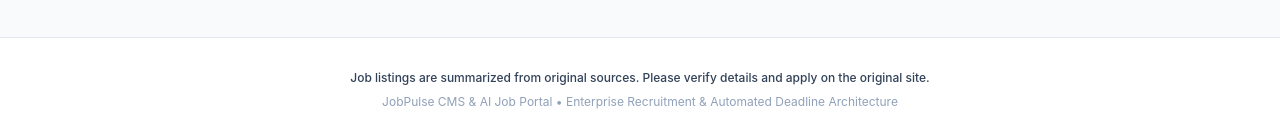
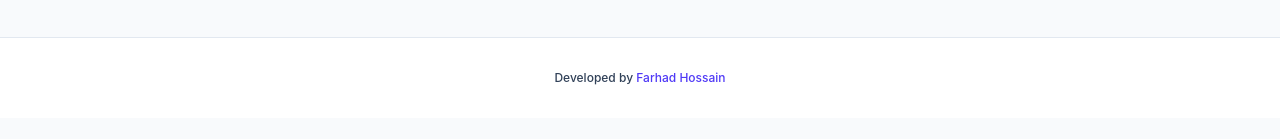
Before and after one commit to farhad-webdev/jobprotal, a React (Vite) app: page / in a window 1280 px wide. Shown: the part 1101-1240 px from the top of the page. After the commit the page ends 1219 px from the top, so only its background shows below. Built offline with nearby package versions, Linux system fonts and the light colour scheme; no server answers.

Commit message:
Footer: replace disclaimer with Developed by Farhad Hossain link

```diff
--- a/src/App.tsx
+++ b/src/App.tsx
@@ -207,9 +207,18 @@ export default function App() {
 
       {/* Footer */}
       <footer className="border-t border-slate-200 bg-white py-8 text-center text-xs text-slate-500">
-        <div className="max-w-7xl mx-auto px-4 space-y-2">
-          <p className="text-slate-700 font-medium">Job listings are summarized from original sources. Please verify details and apply on the original site.</p>
-          <p className="text-slate-400">JobPulse CMS & AI Job Portal • Enterprise Recruitment & Automated Deadline Architecture</p>
+        <div className="max-w-7xl mx-auto px-4">
+          <p className="text-slate-700 font-medium">
+            Developed by{' '}
+            <a
+              href="https://www.farhadhossain.online/"
+              target="_blank"
+              rel="noopener noreferrer"
+              className="text-indigo-600 hover:text-indigo-800 hover:underline"
+            >
+              Farhad Hossain
+            </a>
+          </p>
         </div>
       </footer>
 
```
